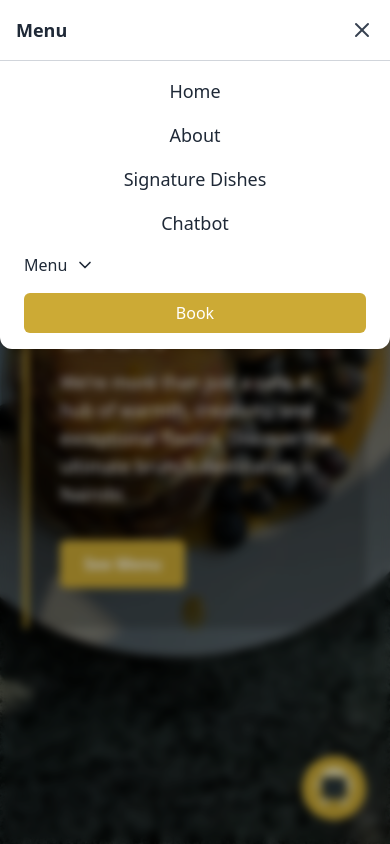
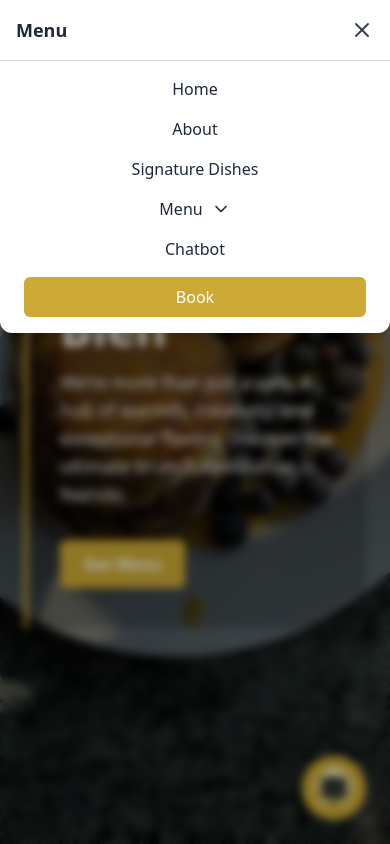
Before and after one commit to dopi95/ArtisanBlend-Restaurant-App, a React (Vite) app: page / in a window 390 px wide. Both pictures are taken after a click on the button 346 px from the left and 36 px from the top of the page. Shown: the top 844 px of the page. Built offline with nearby package versions, Linux system fonts and the light colour scheme.

Commit message:
Mobile menu: reorder links and unify text style

```diff
--- a/src/components/Header.jsx
+++ b/src/components/Header.jsx
@@ -21,6 +21,9 @@ export default function Header() {
 
   const menuItems = ['Break Fast', 'Main Dishes', 'Desserts', 'Drinks'];
 
+  // Common class for nav buttons in mobile menu to unify style
+  const navButtonClass = "text-gray-800 dark:text-gray-100 text-base font-medium text-center";
+
   useEffect(() => {
     const storedTheme = localStorage.getItem('theme') || 'light';
     setTheme(storedTheme);
@@ -34,7 +37,6 @@ export default function Header() {
     document.documentElement.classList.toggle('dark', newTheme === 'dark');
   };
 
-  // Close dropdown if clicking outside
   useEffect(() => {
     const handleClickOutside = (e) => {
       if (dropdownRef.current && !dropdownRef.current.contains(e.target)) {
@@ -47,13 +49,11 @@ export default function Header() {
 
   const handleScrollToSection = (id) => {
     if (location.pathname === '/') {
-      // On home page, scroll smoothly to section
       const el = document.getElementById(id);
       if (el) {
         el.scrollIntoView({ behavior: 'smooth' });
       }
     } else {
-      // Navigate to home first, then scroll after small delay
       navigate('/');
       setTimeout(() => {
         const el = document.getElementById(id);
@@ -175,26 +175,29 @@ export default function Header() {
                 </button>
               </div>
 
-              <div className="flex flex-col px-6 py-4 space-y-4">
-                {navLinks.map(({ label, to }) => (
+              <div className="flex flex-col items-center px-6 py-4 space-y-4">
+                {/* Home, About, Signature Dishes */}
+                {navLinks
+                  .filter(({ label }) => label !== 'Chatbot')
+                  .map(({ label, to }) => (
                     <button
                       key={label}
                       onClick={() => {
                         setMenuOpen(false);
                         handleScrollToSection(to);
                       }}
-                    className="text-gray-800 dark:text-gray-100 text-lg font-medium"
+                      className={navButtonClass}
                       type="button"
                     >
                       {label}
                     </button>
                   ))}
 
-                {/* Dropdown inside mobile panel */}
-                <div ref={dropdownRef}>
+                {/* Dropdown Menu */}
+                <div ref={dropdownRef} className="w-full flex justify-center">
                   <button
                     onClick={() => setDropdownClickOpen(!dropdownClickOpen)}
-                    className="flex items-center text-gray-800 dark:text-gray-100 space-x-2"
+                    className="flex items-center justify-center text-gray-800 dark:text-gray-100 text-base font-medium space-x-2"
                     type="button"
                   >
                     <span>Menu</span>
@@ -202,12 +205,12 @@ export default function Header() {
                   </button>
 
                   {dropdownClickOpen && (
-                    <div className="mt-2 ml-2 p-2 rounded-md space-y-1 bg-white dark:bg-gray-800 shadow">
+                    <div className="mt-2 p-2 rounded-md space-y-1 bg-white dark:bg-gray-800 shadow w-48">
                       {menuItems.map((item) => (
                         <Link
                           key={item}
                           to={`/menu/${item.toLowerCase().replace(/\s+/g, '-')}`}
-                          className="block text-sm px-3 py-2 rounded hover:bg-gray-100 dark:hover:bg-gray-700"
+                          className="block text-base font-medium text-gray-800 dark:text-gray-100 px-3 py-2 rounded hover:bg-gray-100 dark:hover:bg-gray-700 text-center"
                           onClick={() => {
                             setDropdownClickOpen(false);
                             setMenuOpen(false);
@@ -220,12 +223,25 @@ export default function Header() {
                   )}
                 </div>
 
+                {/* Chatbot */}
+                <button
+                  onClick={() => {
+                    setMenuOpen(false);
+                    handleScrollToSection('chatbot');
+                  }}
+                  className={navButtonClass}
+                  type="button"
+                >
+                  Chatbot
+                </button>
+
+                {/* Book Button */}
                 <button
                   onClick={() => {
                     setMenuOpen(false);
                     handleScrollToSection('reservation');
                   }}
-                  className="w-full py-2 mt-4 rounded-md hover:opacity-90 transition"
+                  className="w-full py-2 mt-4 rounded-md hover:opacity-90 transition text-center text-base font-medium"
                   style={{ backgroundColor: '#CCAA35', color: '#fff' }}
                   type="button"
                 >
```
Lines whose indentation alone changed are shown as unchanged.
